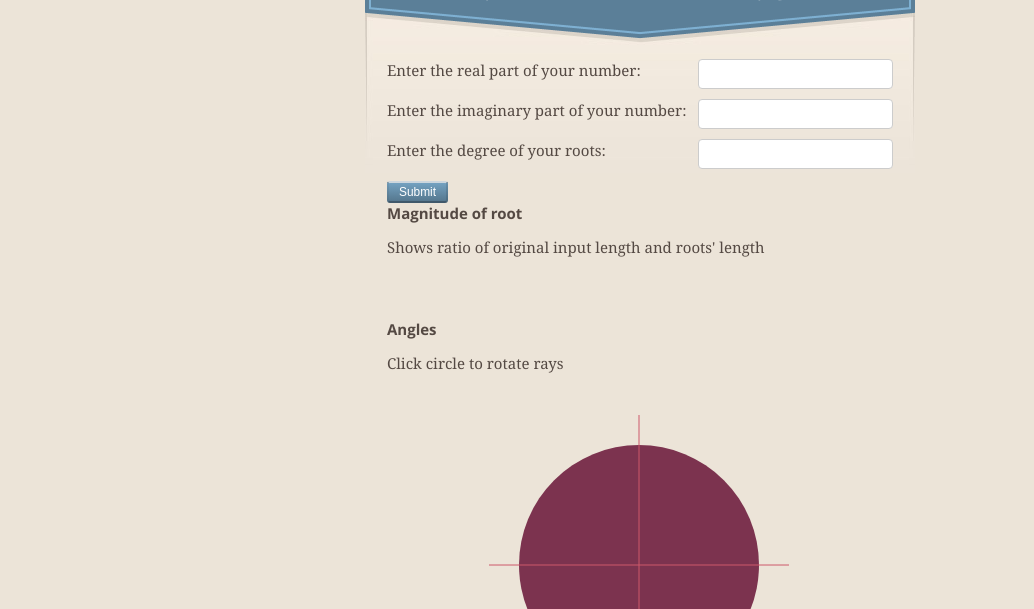
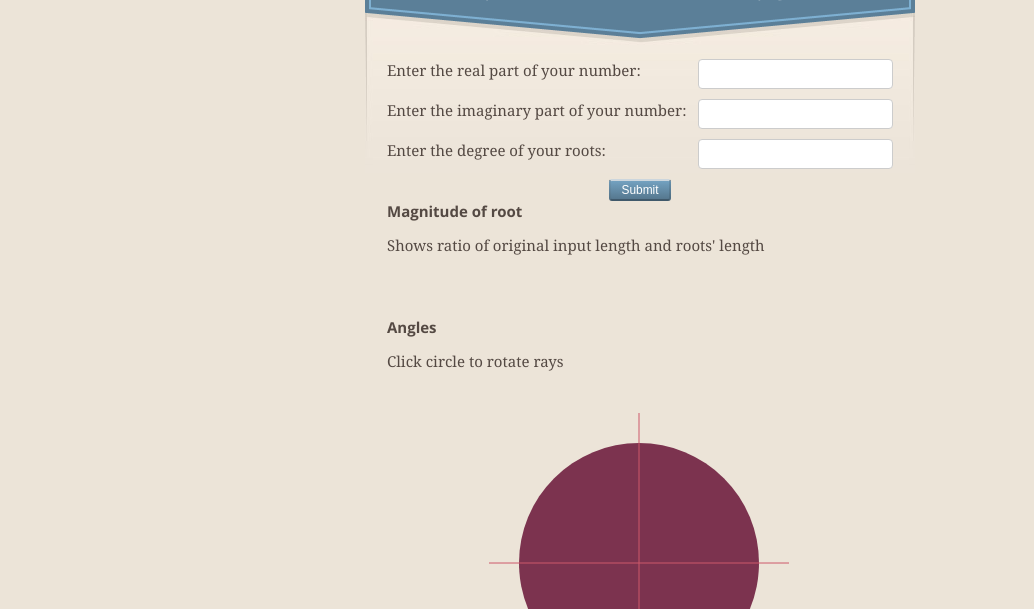
Before and after one commit to aevange/nth-root, a website: page index.html in a window 1280 px wide. Shown: the part 191-800 px from the top of the page, without its empty margins (0-1034 px from the left). Drawn offline with nearby package versions, Linux system fonts and the light colour scheme; some packages are replaced by stand-ins of ours; a script that the page names is missing.

Commit message:
Center Submit button

```diff
--- a/styles/main.scss
+++ b/styles/main.scss
@@ -20,13 +20,15 @@ button {
   background-image: linear-gradient(to bottom, rgb(115,161,192), rgb(86,120,143));
   background-repeat: repeat-x;
   color: white;
+  display: block;
+  font-size: 11.9px;
+  margin-left: auto;
+  margin-right: auto;
   padding: 2px 10px;
-  font-size: 11.9px;
 
   @include border-radius(3px);
 
   border-color: rgba(255, 255, 255, 0.7) rgba(0, 0, 0, 0.1) rgba(0, 0, 0, 0.25);
-
 }
 
 input {
```
Also changed, not shown: styles/main.css.
